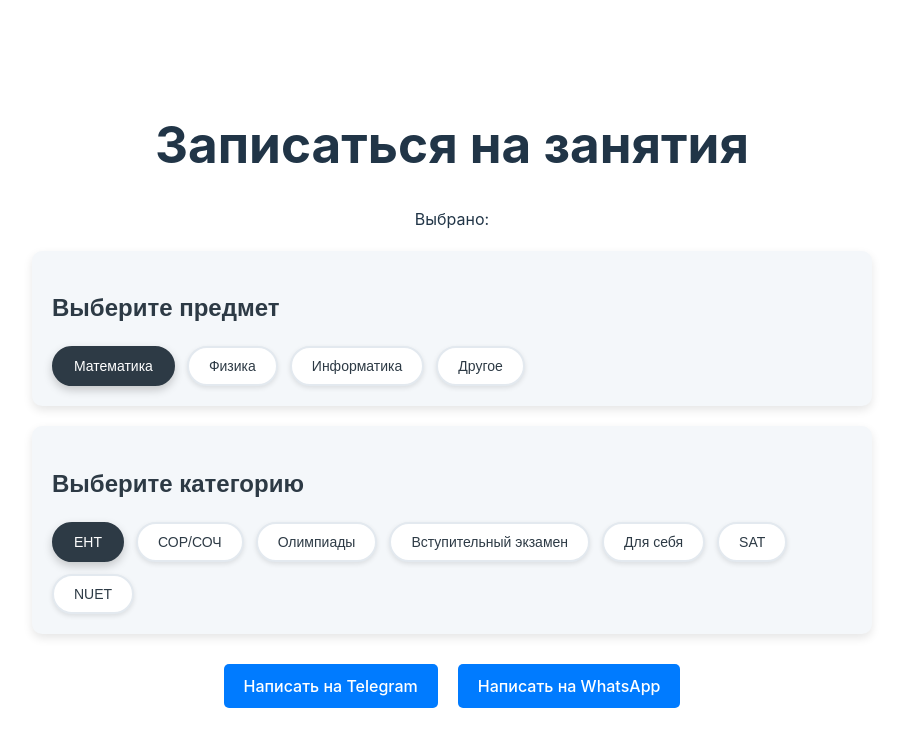
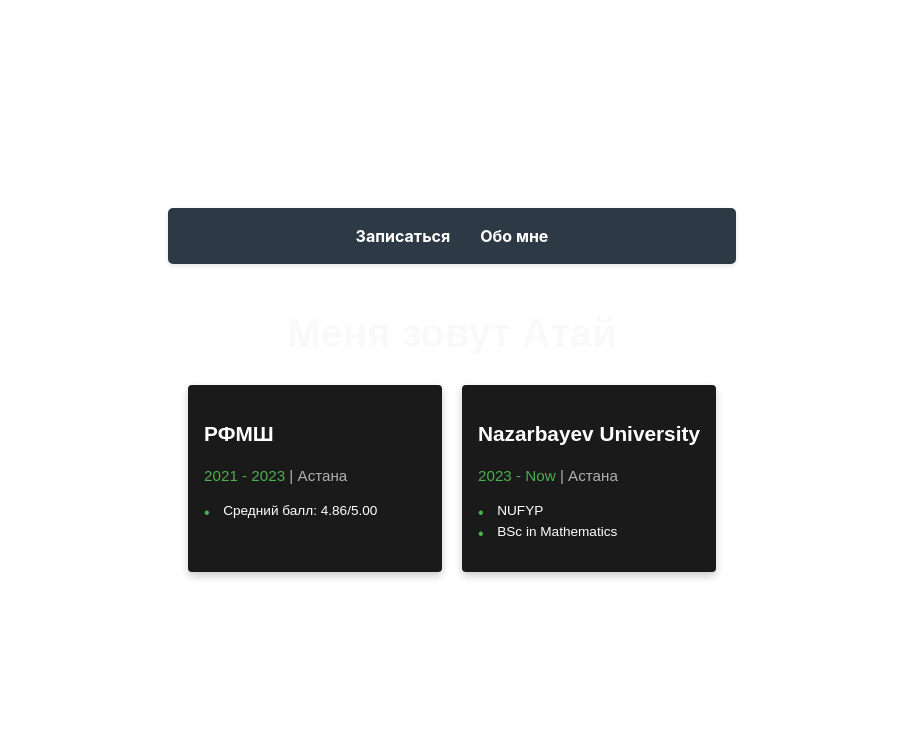
Before and after one commit to cerebrum101/Site2, a React (Vite) app: page /about in a window 1280 px wide. Shown: the top 746 px of the page, without its empty margins (188-1091 px from the left). Built offline with nearby package versions, Linux system fonts and the light colour scheme.

Commit message:
about created

```diff
--- a/package.json
+++ b/package.json
@@ -12,7 +12,7 @@
   "dependencies": {
     "react": "^18.3.1",
     "react-dom": "^18.3.1",
-    "react-router-dom": "^7.1.1",
+    "react-router-dom": "^7.1.3",
     "styled-components": "^6.1.14"
   },
   "devDependencies": {
--- a/src/App.css
+++ b/src/App.css
@@ -4,6 +4,7 @@
   padding: 2rem;
   text-align: center;
 }
+
 
 .button {
   display: inline-block;
@@ -125,3 +126,49 @@
     /* Adjust title size */
   }
 }
+
+/* NavBar styles */
+.navbar {
+  background-color: #2d3a45;
+  /* Dark blue-gray background */
+  padding: 1rem;
+  /* Padding around the navbar */
+  border-radius: 5px;
+  /* Rounded corners */
+  box-shadow: 0px 2px 5px rgba(0, 0, 0, 0.1);
+  /* Subtle shadow */
+}
+
+.navbar ul {
+  list-style-type: none;
+  /* Remove bullet points */
+  padding: 0;
+  /* Remove default padding */
+  margin: 0;
+  /* Remove default margin */
+  display: flex;
+  /* Flexbox for horizontal layout */
+  justify-content: center;
+  /* Center the items */
+}
+
+.navbar li {
+  margin: 0 15px;
+  /* Space between items */
+}
+
+.navbar a {
+  color: white;
+  /* White text color */
+  text-decoration: none;
+  /* Remove underline */
+  font-weight: bold;
+  /* Bold text */
+  transition: color 0.3s;
+  /* Smooth transition for hover effect */
+}
+
+.navbar a:hover {
+  color: #007bff;
+  /* Change color on hover */
+}
--- a/src/App.jsx
+++ b/src/App.jsx
@@ -1,7 +1,7 @@
 import React from 'react';
+import { BrowserRouter as Router, Route, Routes } from 'react-router-dom'; // Import Router components
+import About from './about'; // Import the About component
 import { useState } from 'react'
-import reactLogo from './assets/react.svg'
-import viteLogo from '/vite.svg'
 import './App.css'
 
 function App() {
@@ -9,7 +9,8 @@
   const [selectedCategory2, setSelectedCategory2] = useState(""); // State for the second menu
 
 
-  const subjects1 = [
+  const subjects1 =
+  [
     "ЕНТ",
     "СОР/СОЧ",
     "Олимпиады",
@@ -19,6 +20,17 @@
     "NUET"
 
   ];
+
+  const prices ={
+    "ЕНТ": "4000",
+    "СОР/СОЧ": "4000",
+    "Олимпиады": "5000",
+    "Вступительный экзамен": "4500",
+    "Для себя": "4500",
+    "SAT": "5000",
+    "NUET": "5000",
+  }
+
   const subjects2 = ["Математика", "Физика", "Информатика", "Другое" ];
 
   const handleSelect1 = (category) => {
@@ -29,22 +41,49 @@
     setSelectedCategory2(category);
   };
 
-  let text_message = `${selectedCategory1} ${selectedCategory2}`;
+  const text_message = `${selectedCategory1} ${selectedCategory2}`;
+
+  // Ensure prices are displayed correctly based on selected categories
+  const priceDisplay = selectedCategory2 ? prices[selectedCategory2] : "Не выбрано";
 
   return (
-    <>
+    <Router>
+        <NavBar />
+          <Routes>
+            <Route path='/' element = { <div>
               <h1>Записаться на занятия</h1>
               <p>Выбрано: {text_message}</p>
+              <p>Цена: {priceDisplay} ₸/ час</p>
               <FilterMenu title="Выберите предмет" categories={subjects2}  onSelecet={handleSelect1}/>
               <FilterMenu title="Выберите категорию" categories={subjects1} onSelecet={handleSelect2} />
+
 
               <div className="home-buttons">
                 <TelegramButton message={text_message} />
                 <WhatsAppButton message={text_message} />
               </div>
-    </>
+              </div>
+            } />
+
+          <Route path="/about" element={<About />} />
+          {/* You can add more routes here if needed */}
+        </Routes>
+    </Router>
   )
 }
+
+function NavBar() {
+  return (
+    <nav className="navbar">
+      <ul>
+        <li><a href="/">Записаться</a></li>
+        <li><a href="/about">Обо мне</a></li>
+        {/* <li><a href="/contact">Контакты</a></li> */}
+      </ul>
+    </nav>);
+
+}
+
 
 
 
--- a/src/about.jsx
+++ b/src/about.jsx
@@ -0,0 +1,68 @@
+import React from 'react';
+import './styles/about.css';
+
+function About() {
+	return (
+		<div className="about-container">
+			<div className="about-header">
+				<h1>Меня зовут Атай</h1>
+
+			</div>
+
+			<div className="about-content">
+				<Block
+					name={"РФМШ"}
+					date={"2021 - 2023"}
+					place={"Астана"}
+					points={["Средний балл: 4.86/5.00"]}
+					cl={"block"}
+				/>
+
+				<Block
+					name={"Nazarbayev University"}
+					date={"2023 - Now"}
+					place={"Астана"}
+					points={["NUFYP", "BSc in Mathematics"]}
+					cl={"block"}
+				/>
+
+
+				{/* <div className="about-section">
+					<h2>Репетиторство</h2>
+					<ul>
+						<li>4+ лет  практики</li>
+						<li>Поднял 15+ ученикам по предметам: алгебра, геометрия, физика, информатика.</li>
+						<li>Занимался с ученикамы с гос. школ и спец. школ: РФМШ, Haileybury, БИЛ, НИШ.</li>
+					</ul>
+				</div>
+
+				<div className="about-section">
+					<h2>Опыт</h2>
+					<ul>
+						<li>4+ лет  практики</li>
+						<li>Поднял 15+ ученикам по предметам: алгебра, геометрия, физика, информатика.</li>
+						<li>Занимался с ученикамы с гос. школ и спец. школ: РФМШ, Haileybury, БИЛ, НИШ.</li>
+					</ul>
+				</div> */}
+			</div>
+		</div>
+	);
+};
+
+const Block = ({ name, date, place, points, cl}) => {
+	return (
+		<div className={cl}>
+			<h2 className="title">{name}</h2>
+			<p className="details"> <span className='date'> {date}  </span> | {place}</p>
+			<ul className="points">
+				{points.map((point, index) => (
+					<li key={index}>{point}</li>
+				))}
+			</ul>
+		</div>
+	);
+};
+
+
+
+export default About;
--- /dev/null
+++ b/src/styles/about.css
@@ -0,0 +1,153 @@
+.about-container {
+	max-width: 800px;
+	margin: 0 auto;
+	padding: 20px;
+	font-family: Arial, sans-serif;
+	color: #333;
+}
+
+.about-header {
+	text-align: center;
+	margin-bottom: 30px;
+	color: #f9f9f9;
+}
+
+.about-header h1 {
+	font-size: 2.5em;
+	margin-bottom: 10px;
+}
+
+.about-header p {
+	font-size: 1.2em;
+}
+
+.about-content {
+	display: grid;
+	gap: 20px;
+
+	grid-template-columns: 1fr 1fr;
+}
+
+
+.about-section {
+	background-color: #f9f9f9;
+	padding: 20px;
+	border-radius: 8px;
+}
+
+.about-section h2 {
+	color: #333;
+	border-bottom: 2px solid #007bff;
+	padding-bottom: 10px;
+	margin-bottom: 15px;
+}
+
+.about-section ul {
+	list-style-type: none;
+	padding: 0;
+}
+
+.about-section li {
+	margin-bottom: 10px;
+	position: relative;
+	padding-left: 20px;
+}
+
+.about-section li:before {
+	color: #007bff;
+	position: absolute;
+	left: 0;
+}
+
+.about-contacts {
+	text-align: center;
+	background-color: #e9ecef;
+	padding: 20px;
+	border-radius: 8px;
+}
+
+@media (max-width: 600px) {
+	.about-container {
+		padding: 10px;
+	}
+
+	.about-header h1 {
+		font-size: 2em;
+	}
+}
+
+
+.block {
+
+	background-color: #1a1a1a;
+	/* Dark gray background */
+	color: #ffffff;
+	/* White text */
+	padding: 1rem;
+	/* Adjusted padding for a compact layout */
+	border-radius: 4px;
+	/* Slightly rounded corners */
+	box-shadow: 0 4px 8px rgba(0, 0, 0, 0.2);
+	/* Subtle shadow */
+	font-family: "Arial", sans-serif;
+	/* Clean, readable font */
+
+	display: flex;
+	flex-direction: column;
+	align-items: start;
+}
+
+.block-small{
+	width: 40%;
+
+}
+
+.title {
+	font-size: 1.3rem;
+	/* Adjusted title size */
+	font-weight: 600;
+	/* Slightly lighter weight than bold */
+	margin-bottom: 0rem;
+	/* Reduced bottom margin */
+}
+
+.details {
+	font-size: 0.95rem;
+	/* Slightly smaller font */
+	color: #b0b0b0;
+	/* Light gray for muted appearance */
+	margin-bottom: 0rem;
+	/* Spacing between details and points */
+}
+
+.points {
+	list-style-type: none;
+	/* Remove default bullets */
+	padding-left: 0;
+	/* Align text with the block */
+	font-size: 0.85rem;
+	/* Smaller font for list items */
+}
+
+.points li {
+	position: relative;
+	margin-bottom: 0rem;
+	padding-left: 1.2rem;
+	/* Indent text for custom bullets */
+	text-align: left;
+}
+
+.points li::before {
+	content: "•";
+	/* Custom bullet point */
+	position: absolute;
+	left: 0;
+	color: #4caf50;
+	/* Green bullet color */
+	font-size: 1rem;
+	/* Slightly larger bullet size */
+}
+
+.date {
+	color: #4caf50
+}
```
Also changed, not shown: 1 other file (tests, documents, lock files or other folders). Lines whose indentation alone changed are shown as unchanged.
